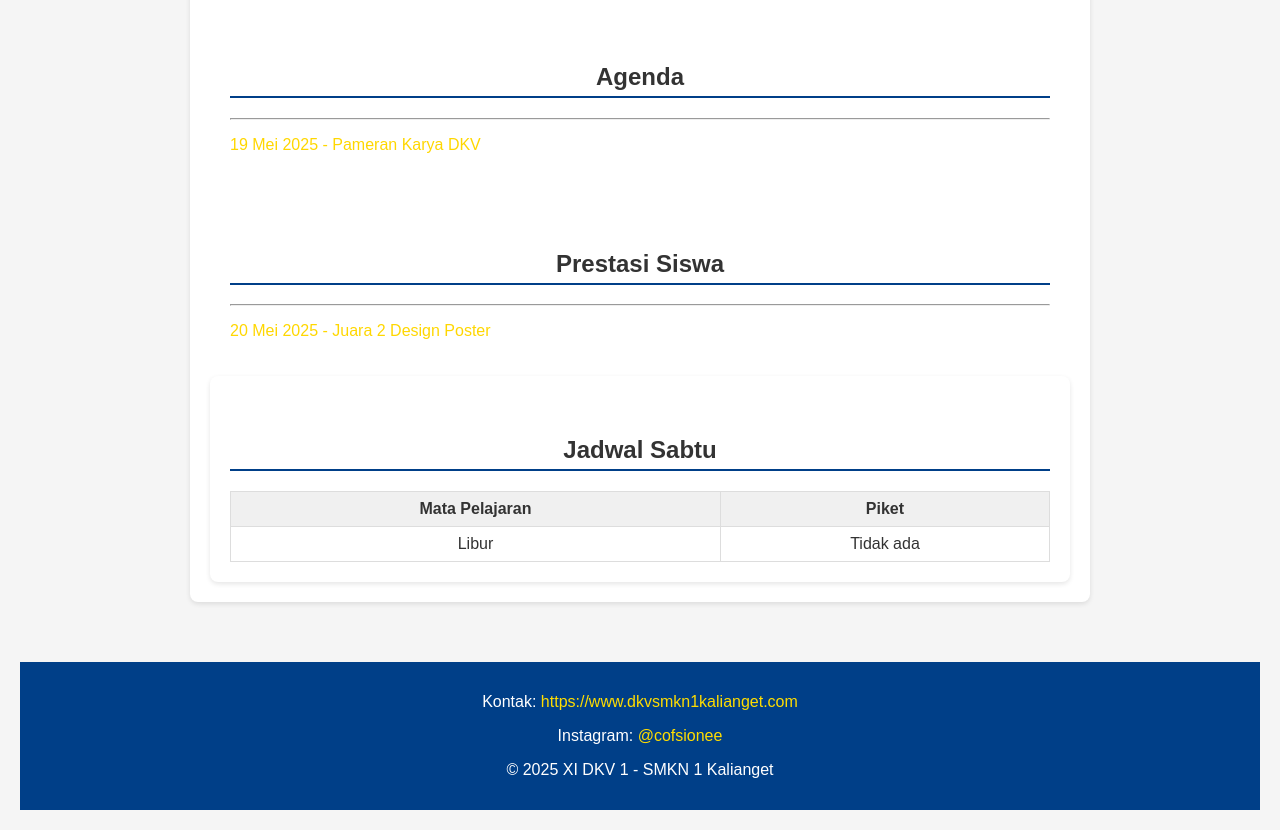
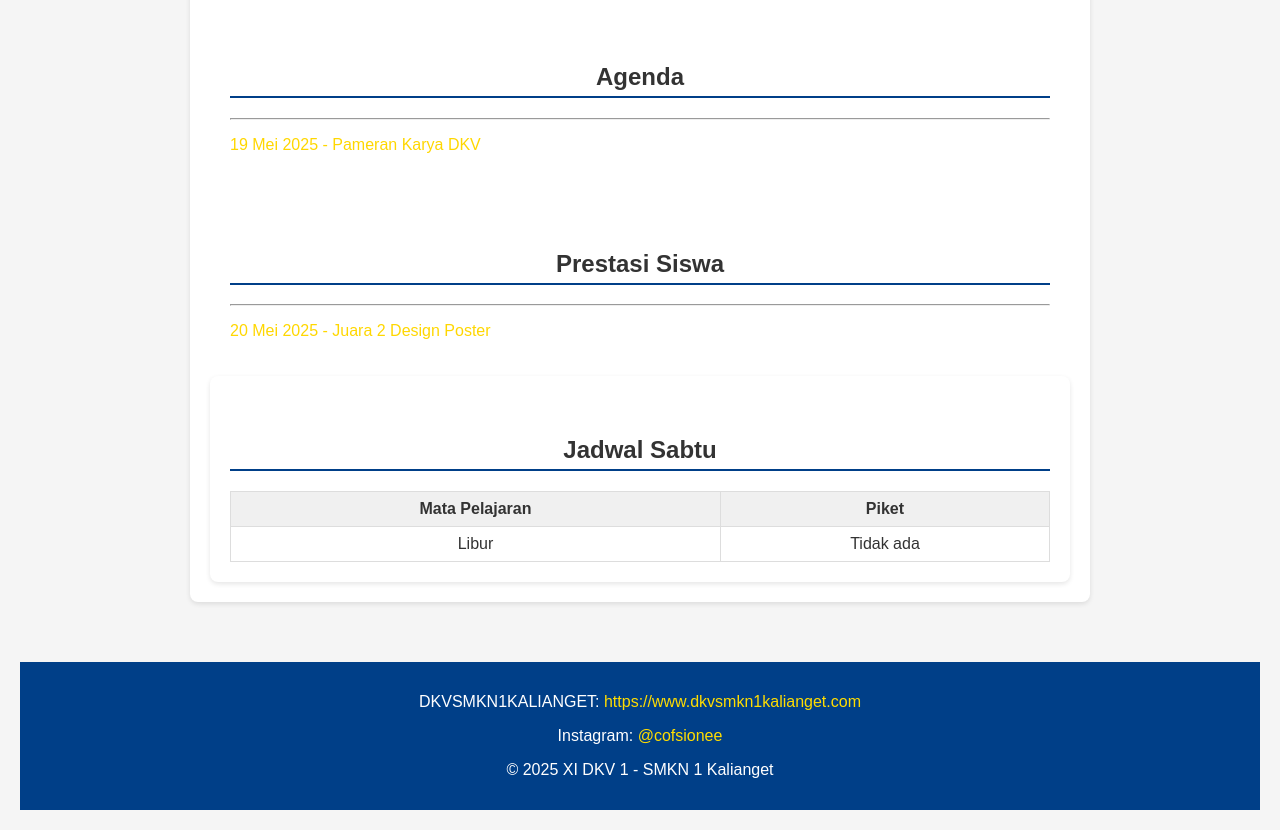
Before and after one commit to imammahdy-ux/Cofsionee, a plain HTML site: page index.html in a window 1280 px wide. Shown: the part 3091-3921 px from the top of the page. Drawn offline with Linux system fonts and the light colour scheme.

Commit message:
index.html

```diff
--- a/index.html
+++ b/index.html
@@ -95,7 +95,7 @@
 </div>
 </section>
   <footer>
-    <p>Kontak: <a href="https://www.dkvsmkn1kalianget.com">https://www.dkvsmkn1kalianget.com</a></p>
+    <p>DKVSMKN1KALIANGET: <a href="https://www.dkvsmkn1kalianget.com">https://www.dkvsmkn1kalianget.com</a></p>
     <p>Instagram: <a href="https://instagram.com/cofsionee"target="https://www.instagram.com/cofsionee?igsh=MXNwNXJteXk3dTMxcg==">@cofsionee</a></p>
     <p>© 2025 XI DKV 1 - SMKN 1 Kalianget</p>
   </footer>
```
